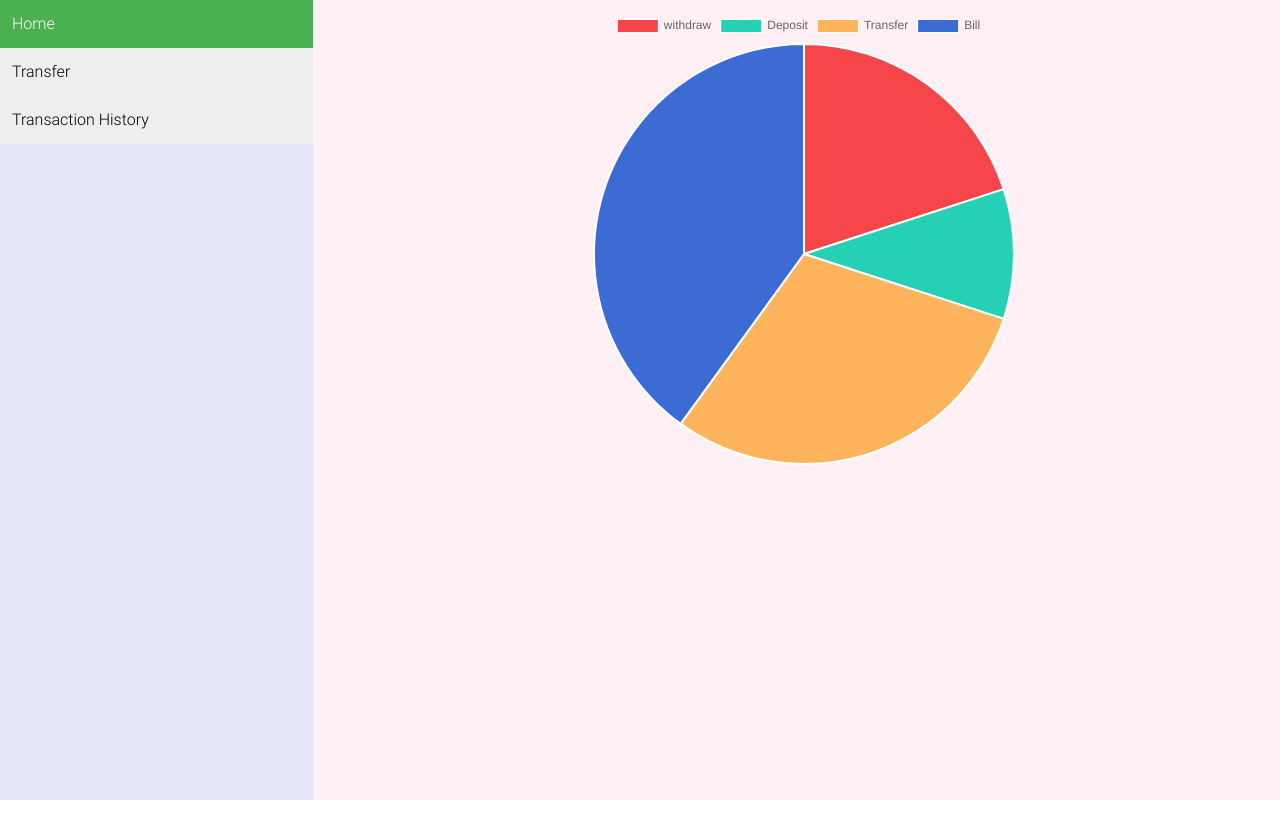
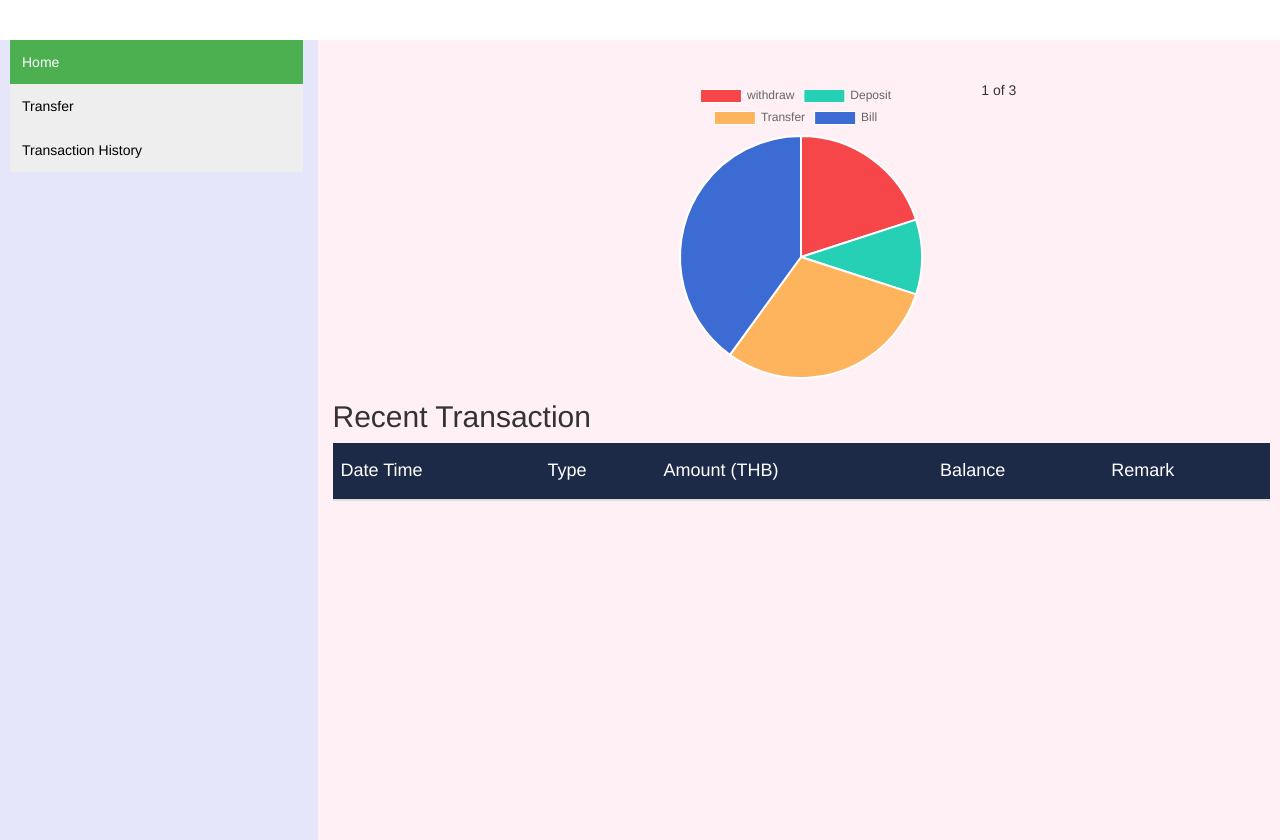
Before and after one commit to ThanawutAuechaikul/oddebank-front, a plain HTML site: page index.html in a window 1280 px wide. Before the commit the page ends 800 px from the top, so only its background shows below. Drawn offline with nearby package versions, Linux system fonts and the light colour scheme; no server answers.

Commit message:
Add account summary

```diff
--- a/css/bankUI.css
+++ b/css/bankUI.css
@@ -32,3 +32,17 @@
     background-color: #4CAF50; /* Add a green color to the "active/current" link */
     color: white;
 }
+
+.row{
+    margin-top:40px;
+    padding: 0 10px;
+}
+
+.clickable{
+    cursor: pointer;
+}
+
+.panel-heading span {
+    margin-top: -20px;
+    font-size: 15px;
+}
--- a/index.html
+++ b/index.html
@@ -4,11 +4,14 @@
 <link href="css/external/mdb.min.css" rel="stylesheet">
 <link href="css/external/style.css" rel="stylesheet">
 <link href="css/bankUI.css" rel="stylesheet" >
+<link rel="stylesheet" href="https://maxcdn.bootstrapcdn.com/bootstrap/3.1.0/css/bootstrap.min.css">
+
 
 
 <title>Dashboard</title>
 </head>
 <body>
+
 
 <div class="row body" >
 	<div class="col-md-3 menu" style="background-color:lavender;">
@@ -19,9 +22,47 @@
          </div>
 	</div>
 	<div class="col-md-9" style="background-color:lavenderblush;">
-	<div class="chartArea">
-		<canvas id="pieChart"></canvas>
+	<div class="piearea">
+		    <div class="row">
+			    <div class="col">
+			     <div class="accounSummary">
+
+			     </div>
+
+			    </div>
+			    <div class="col">
+			      <canvas id="pieChart"></canvas>
+			    </div>
+
+			     <div class="col">
+			      1 of 3
+			    </div>
+		    </div>
 	</div>
+	<div>
+	<h2>Recent Transaction</h2>
+	<!--Table-->
+	<table id="transactionTable" class="table">
+
+	    <!--Table head-->
+	    <thead class="mdb-color darken-3">
+	        <tr class="text-white">
+	            <th><h4>Date Time</h4></th>
+	            <th><h4>Type</h4></th>
+	            <th><h4>Amount (THB)</h4></th>
+	            <th><h4>Balance</h4></th>
+	            <th><h4>Remark</h4></th>
+	        </tr>
+	    </thead>
+	    <!--Table head-->
+
+	    <!--Table body-->
+	    <tbody>
+
+	    </tbody>
+	    <!--Table body-->
+	</table>
+	<!--Table-->
 	</div>
 </div>
 
@@ -31,6 +72,8 @@
 <script type="text/javascript" src="js/external/mdb.min.js"></script>
 <script type="text/javascript" src="js/chart.js"></script>
 <script type="text/javascript" src="js/colordictionary.js"></script>
+<script type="text/javascript" src="js/apiClient.js"></script>
+<script type="text/javascript" src="js/bankUI.js"></script>
 <script>
 
     $( window ).on( "load", function() {
@@ -39,6 +82,9 @@
         var responseFromBackend = '{"transactions": [ {"transactionName": "withdraw", "transactionValue": 2000},{"transactionName": "Deposit", "transactionValue": 1000}, {"transactionName": "Transfer", "transactionValue": 3000},{"transactionName": "Bill", "transactionValue": 4000}]}';
 
         renderChart( "pieChart", "pie", responseFromBackend );
+
+        callGetAccountSummary(3);
+
     });
 
 </script>
--- /dev/null
+++ b/js/apiClient.js
@@ -0,0 +1,27 @@
+var baseURL = 'http://localhost:8080';
+
+
+function makeRequest(path, data, success, requestMethod)
+{
+	var url = baseURL + '/' + path;
+    $.ajax({
+	  type: requestMethod,
+      url: url,
+      data: data,
+      success: success,
+      fail: function ()
+      {
+        console.log('GET request FAIL.');// Do generic failure handling here
+      }
+  });
+}
+
+function makePOSTRequest(path, data, success)
+{
+	makeRequest(path, data, success, 'POST');
+}
+
+function makeGETRequest(path, data, success)
+{
+	makeRequest(path, data, success, 'GET')
+}
--- /dev/null
+++ b/js/bankUI.js
@@ -0,0 +1,76 @@
+var ctxP = document.getElementById("pieChart").getContext('2d');
+var myPieChart = new Chart(ctxP, {
+    type: 'pie',
+    data: {
+        labels: ["Red", "Green", "Yellow", "Grey", "Dark Grey"],
+        datasets: [
+            {
+                data: [300, 50, 100, 40, 120],
+                backgroundColor: ["#F7464A", "#46BFBD", "#FDB45C", "#949FB1", "#4D5360"],
+                hoverBackgroundColor: ["#FF5A5E", "#5AD3D1", "#FFC870", "#A8B3C5", "#616774"]
+            }
+        ]
+    },
+    options: {
+        responsive: true
+    }
+});
+
+
+function drawTable(data){
+    for (var i = 0; i < data.length; i++) {
+        console.log(data[i]);
+        drawRow(data[i]);
+    }
+}
+
+
+
+function drawRow(rowData){
+    var row = $("<tr />");
+    $('.transactionTable').append(row);
+    row.append($("<td>" + rowData.datetime + "</td>"));
+    row.append($("<td>" + rowData.transactionType + "</td>"));
+    row.append($("<td>" + rowData.amount + "</td>"));
+    row.append($("<td>" + rowData.balance + "</td>"));
+    row.append($("<td>" + rowData.remark + "</td>"));
+}
+
+var transactionData = [{
+    datetime:'August 21,2017 10:12:13',
+    transactionType:'Deposit',
+    amount:'1,000',
+    balance:'123,456',
+    remark:''
+},
+{
+    datetime:'August 21,2017 10:12:13',
+    transactionType:'Deposit',
+    amount:'1,000',
+    balance:'123,456',
+    remark:''
+},
+{
+    datetime:'August 21,2017 10:12:13',
+    transactionType:'Deposit',
+    amount:'1,000',
+    balance:'123,456',
+    remark:''
+}];
+
+drawTable(transactionData);
+
+function callGetAccountSummary(accountId){
+    makeRequest('/accountSummary/accountId/'+ accountId, '', drawAccountSummary , 'GET');
+}
+
+
+function drawAccountSummary(data){
+    $('.accounSummary').append('<div class="panel panel-primary"> ' +
+                                    '<div class="panel-heading">' +
+                                        '<h3 class="panel-title"> Account Summary </h3> </div>' +
+                                    '<div class="panel-body"> Account Number : ' + data.accountNumber +'</br>' +
+                                        'Balance : ' + data.balance + '</div></div>');
+    console.log(data);
+
+}
```
